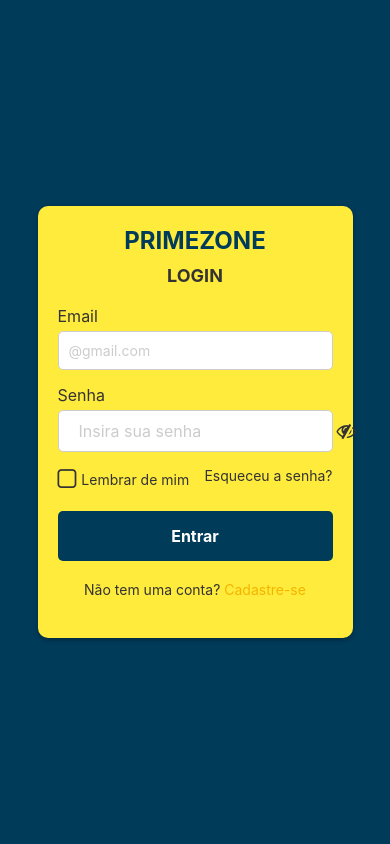
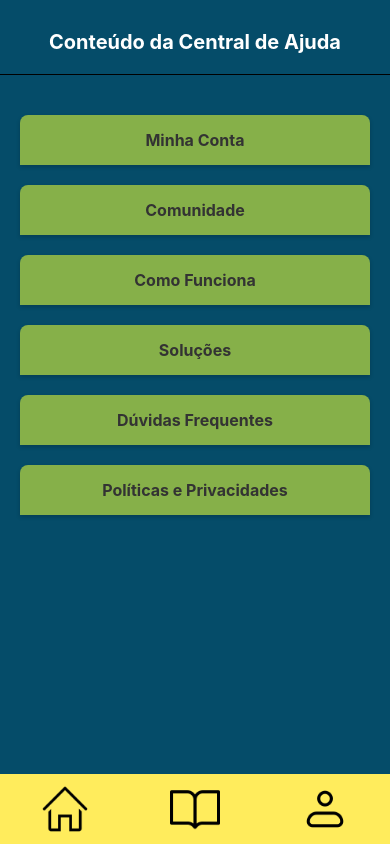
Before and after one commit to 13Richard04/Primezone-Celular, a React Native app in the folder Prime-Mobile/: screen /CentralAjuda in a window 390 px wide. Built offline with nearby package versions, Linux system fonts and the light colour scheme; no server answers.

Commit message:
asdasdasd
sadasd

```diff
--- a/Prime-Mobile/App.js
+++ b/Prime-Mobile/App.js
@@ -9,6 +9,7 @@
 import LoginPage from './pages/Logar/Logar'; // Substitua pelo caminho correto
 import RegisterPage from './pages/Cadastro/Cadastro'; // Substitua pelo caminho correto
 import Perfil from './pages/Perfil/Perfil';
+import CentralAjuda from './pages/CentralAjuda/CentralAjuda';
 
 
 const Stack = createStackNavigator();
@@ -65,6 +66,14 @@
             headerShown: false, // Pode personalizar ou ocultar
           }}
         />
+
+        <Stack.Screen
+          name="CentralAjuda"
+          component={CentralAjuda}
+          options={{
+            headerShown: false, // Pode personalizar ou ocultar
+          }}
+        />
       </Stack.Navigator>
     </NavigationContainer>
   );
--- a/Prime-Mobile/components/Footer/Footer.js
+++ b/Prime-Mobile/components/Footer/Footer.js
@@ -11,10 +11,14 @@
             style={styles.footerImage}
           />
         </TouchableOpacity>
-        <Image
-          source={require('../../assets/Images/bookFooter.png')}
-          style={styles.footerImage}
-        />
+
+        <TouchableOpacity onPress={() => navigation.navigate('CentralAjuda')}>
+          <Image
+            source={require('../../assets/Images/bookFooter.png')}
+            style={styles.footerImage}
+          />
+        </TouchableOpacity>
+
         <TouchableOpacity onPress={() => navigation.navigate('Perfil')}>
           <Image
             source={require('../../assets/Images/profileFooter.png')}
--- /dev/null
+++ b/Prime-Mobile/pages/CentralAjuda/CentralAjuda.js
@@ -0,0 +1,105 @@
+import React, { useState } from 'react';
+import { View, Text, StyleSheet, TouchableOpacity, Animated, StatusBar } from 'react-native';
+import Footer from '../../components/Footer/Footer';
+
+const CentralAjuda = ({ navigation }) => {
+  const [expandedId, setExpandedId] = useState(null);
+
+  const buttons = [
+    { id: 1, label: 'Minha Conta', description: 'Aqui você encontra informações sobre como gerenciar sua conta.' },
+    { id: 2, label: 'Comunidade', description: 'Saiba mais sobre como interagir e se engajar na comunidade.' },
+    { id: 3, label: 'Como Funciona', description: 'Entenda como utilizar a plataforma e acessar seus recursos.' },
+    { id: 4, label: 'Soluções', description: 'Veja soluções para problemas comuns enfrentados pelos usuários.' },
+    { id: 5, label: 'Dúvidas Frequentes', description: 'Respostas para perguntas comuns que podem ajudar você.' },
+    { id: 6, label: 'Políticas e Privacidades', description: 'Leia sobre nossas políticas e como protegemos seus dados.' },
+  ];
+
+  const toggleExpand = (id) => {
+    setExpandedId((prevId) => (prevId === id ? null : id));
+  };
+
+  return (
+    <View style={styles.container}>
+      <View style={styles.helpCenterTitle}>
+        <Text style={styles.text}>Conteúdo da Central de Ajuda</Text>
+      </View>
+
+      <View style={styles.helpCenterButtons}>
+        {buttons.map((button) => (
+          <View key={button.id} style={styles.buttonWrapper}>
+            <TouchableOpacity style={styles.button} onPress={() => toggleExpand(button.id)}>
+              <Text style={styles.buttonText}>{button.label}</Text>
+            </TouchableOpacity>
+            {expandedId === button.id && (
+              <View style={styles.expandedContent}>
+                <Text style={styles.expandedText}>{button.description}</Text>
+              </View>
+            )}
+          </View>
+        ))}
+      </View>
+
+      <Footer navigation={navigation} />
+    </View>
+  );
+};
+
+const styles = StyleSheet.create({
+  container: {
+    flex: 1,
+    backgroundColor: '#054C69', // Fundo escuro
+    paddingTop: StatusBar.currentHeight || 10,
+  },
+  helpCenterTitle: {
+    marginTop: 20,
+    alignItems: 'center',
+    borderBottomWidth: 1,
+    borderColor: 'black',
+    paddingBottom: 20,
+    marginBottom: 40,
+  },
+  text: {
+    fontSize: 20,
+    color: '#fff', // Texto branco
+    fontWeight: 'bold',
+  },
+  helpCenterButtons: {
+    flex: 1,
+    paddingHorizontal: 20,
+    gap: 10,
+  },
+  buttonWrapper: {
+    marginBottom: 10,
+  },
+  button: {
+    backgroundColor: '#86B049', // Verde
+    width: '100%',
+    paddingVertical: 15,
+    borderTopStartRadius: 8,
+    borderTopEndRadius: 8,
+    alignItems: 'center',
+    elevation: 2, // Sombra para Android
+    shadowColor: '#000', // Sombra para iOS
+    shadowOffset: { width: 0, height: 2 },
+    shadowOpacity: 0.2,
+    shadowRadius: 4,
+  },
+  buttonText: {
+    fontSize: 16,
+    color: '#333', // Texto escuro
+    fontWeight: 'bold',
+  },
+  expandedContent: {
+    backgroundColor: '#E5F4E3', // Fundo claro para o texto expandido
+    borderBottomEndRadius: 8,
+    borderBottomStartRadius: 8,
+    padding: 10,
+    // marginTop: 5,
+  },
+  expandedText: {
+    fontSize: 14,
+    color: '#333', // Cor do texto expandido
+  },
+});
+
+export default CentralAjuda;
--- a/Prime-Mobile/pages/Perfil/Perfil.js
+++ b/Prime-Mobile/pages/Perfil/Perfil.js
@@ -1,11 +1,5 @@
 import React from 'react';
-import {
-  View,
-  Text,
-  Image,
-  StyleSheet,
-  TouchableOpacity,
-} from 'react-native';
+import { View, Text, Image, StyleSheet, TouchableOpacity, StatusBar } from 'react-native';
 import Icon from 'react-native-vector-icons/MaterialCommunityIcons';
 import Footer from '../../components/Footer/Footer';
 
@@ -13,7 +7,7 @@
     return (
         <View style={styles.container}>
             {/* Cabeçalho */}
-      <View style={styles.header}>
+            <View style={styles.headerp}>
                 <View style={styles.profileSection}>
                     <Image
                         source={{ uri: 'https://via.placeholder.com/80' }} // Substitua pelo link ou imagem local
@@ -55,7 +49,7 @@
             </View>
             {/*  */}
             {/*  */}
-    <Footer navigation={navigation}/>
+            <Footer navigation={navigation} />
 
 
         </View>
@@ -66,8 +60,9 @@
     container: {
         flex: 1,
         backgroundColor: '#1F4B63',
+        paddingTop: StatusBar.currentHeight || 20,
     },
-  header: {
+    headerp: {
         flexDirection: 'row',
         justifyContent: 'space-between',
         alignItems: 'center',
```
Lines whose indentation alone changed are shown as unchanged.
